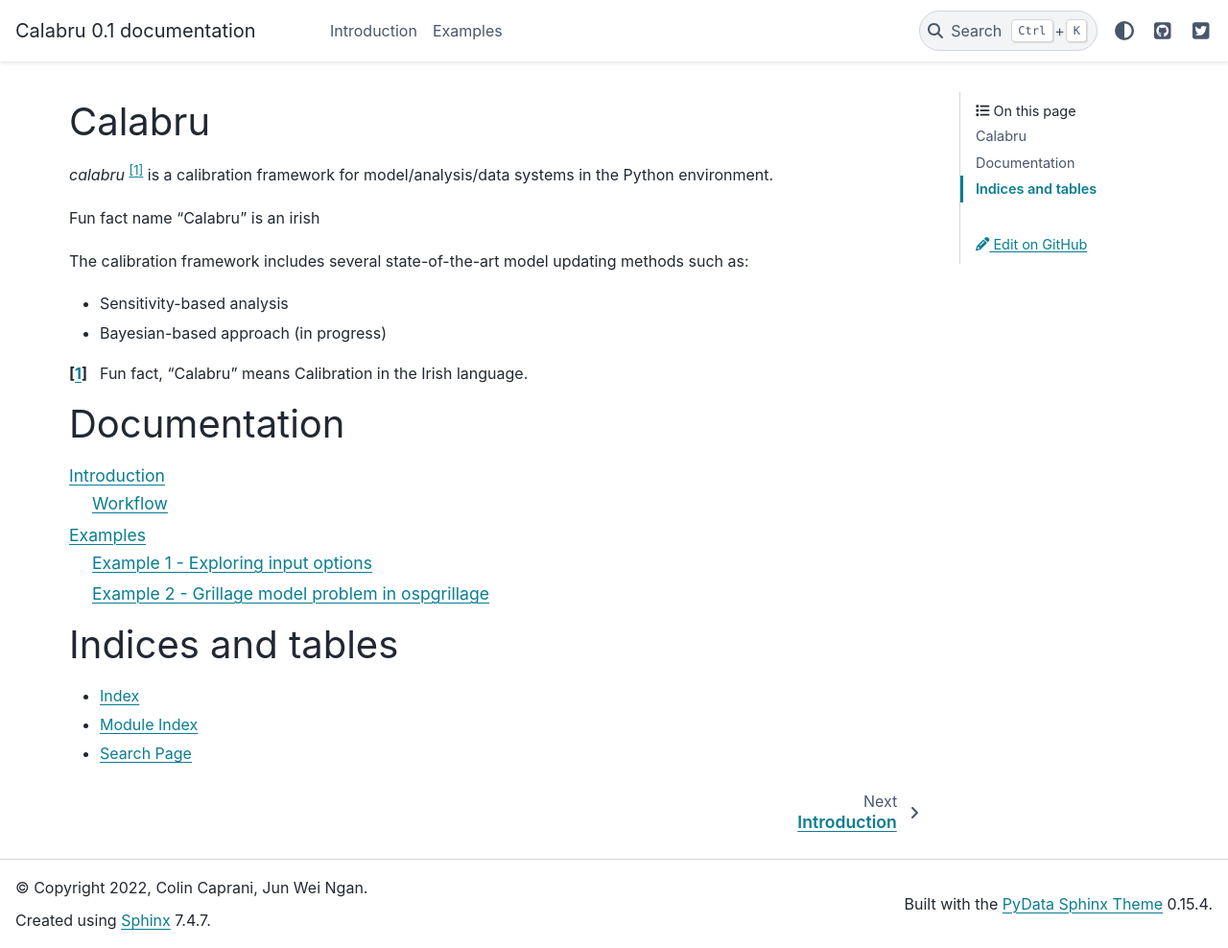
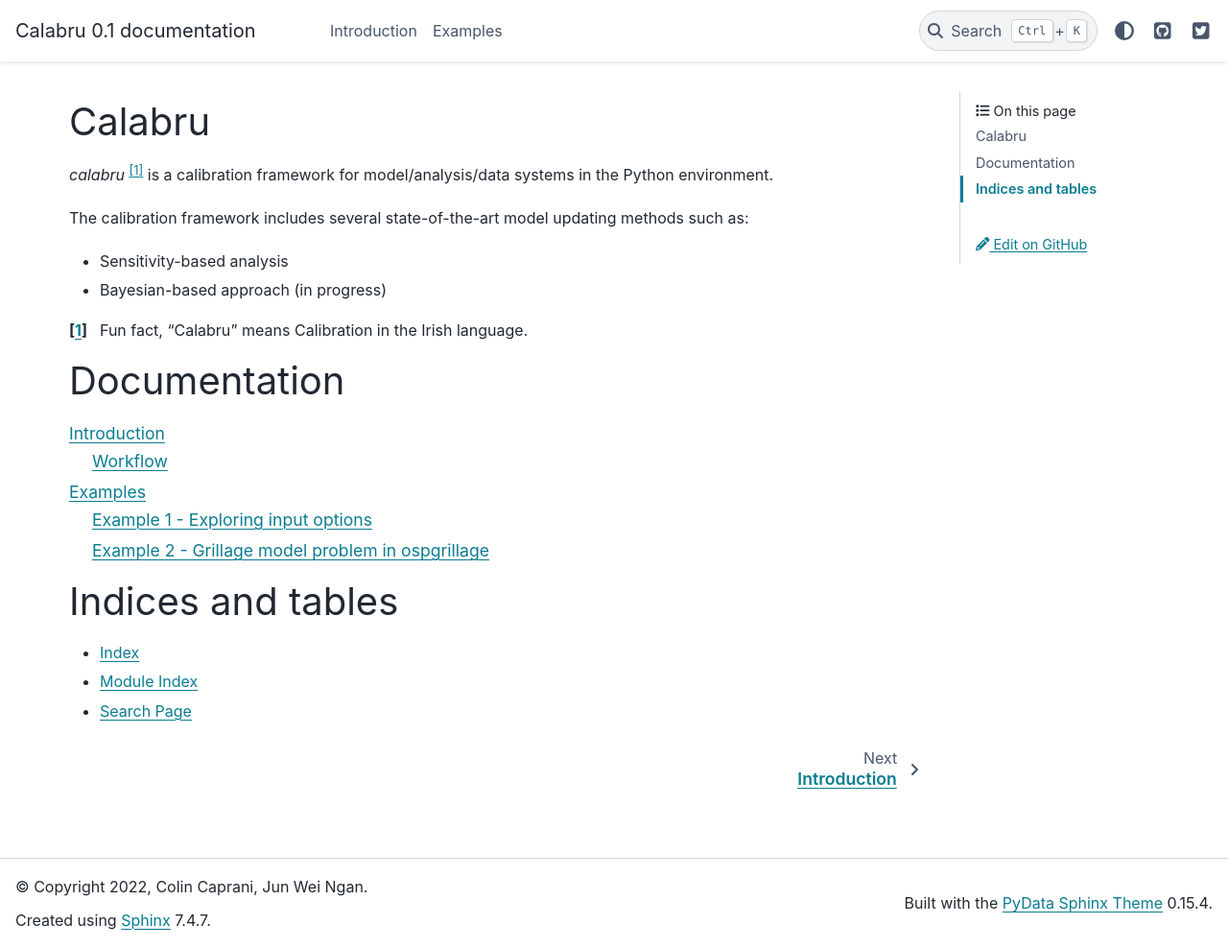
Before and after one commit to MonashSmartStructures/calabru, a Sphinx documentation site: the page built from docs/source/index.rst, in a window 1280 px wide and 988 px high. Shown: the whole window at 96% size. Built offline with Sphinx 7.4.7 and the PyData theme 0.15.4, drawn with Linux system fonts in a browser that asks for light colours.

Commit message:
docs: make intro.ipynb * add image to intro.ipynb

```diff
--- a/docs/source/index.rst
+++ b/docs/source/index.rst
@@ -2,8 +2,6 @@
 =======
 `calabru` [1]_ is a calibration framework for model/analysis/data systems in the Python
 environment.
-
-Fun fact name "Calabru" is an irish
 
 The calibration framework includes several state-of-the-art model updating methods such as:
 
```
Also changed, not shown: docs/source/images/pycba_example.png (added), docs/source/notebooks/intro.ipynb.
